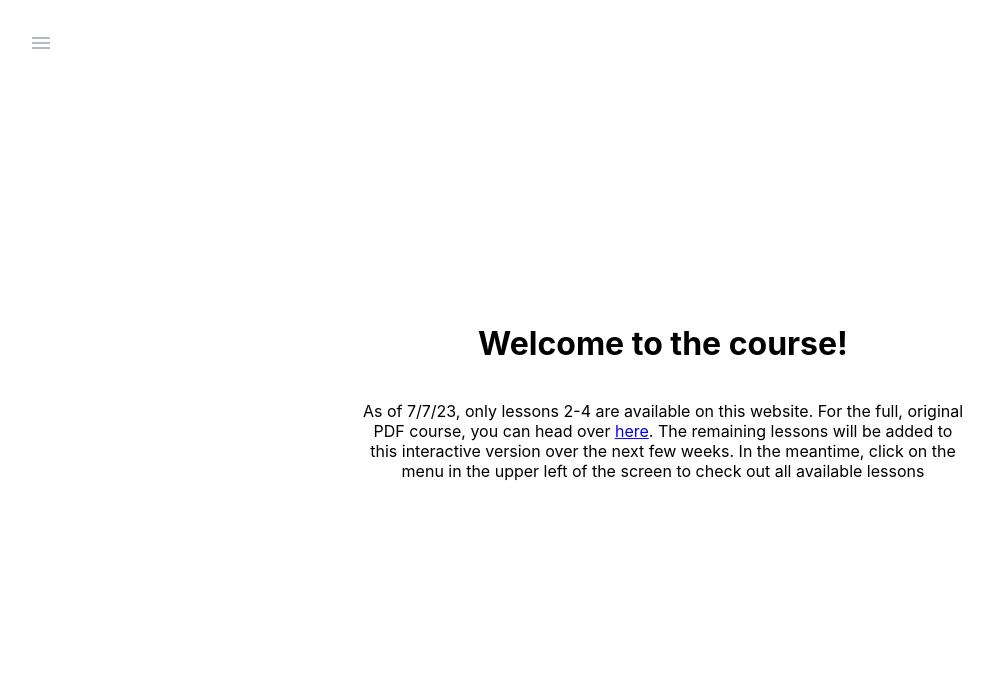
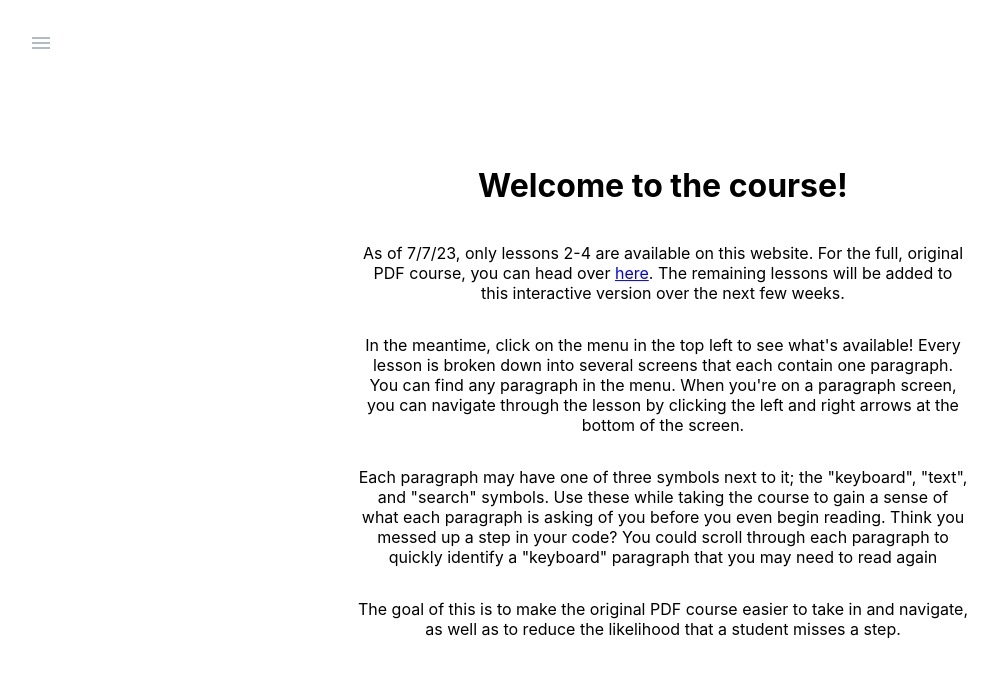
Before and after one commit to milligansarah/interactive-romi-robot-course, a React (Create React App) app: page /#/ in a window 1280 px wide. Shown: the top 676 px of the page, without its empty margins (7-1005 px from the left). Built offline with nearby package versions, Linux system fonts and the light colour scheme.

Commit message:
Home screen text (wip)

```diff
--- a/src/Components/HomeComponent.tsx
+++ b/src/Components/HomeComponent.tsx
@@ -8,7 +8,10 @@ export default function HomeComponent() {
             <div id='home-component' style={{position: 'relative', width: '100%'}}>
                 <div id='text-container'>
                     <h1>Welcome to the course!</h1>
-                    <p>As of 7/7/23, only lessons 2-4 are available on this website. For the full, original PDF course, you can head over <a href='https://github.com/czbeatty/FRC-Romi-Programming-Course' target='_blank'>here</a>. The remaining lessons will be added to this interactive version over the next few weeks. In the meantime, click on the menu in the upper left of the screen to check out all available lessons</p>
+                    <p>As of 7/7/23, only lessons 2-4 are available on this website. For the full, original PDF course, you can head over <a href='https://github.com/czbeatty/FRC-Romi-Programming-Course' target='_blank'>here</a>. The remaining lessons will be added to this interactive version over the next few weeks.</p>
+                    <p>In the meantime, click on the menu in the top left to see what's available! Every lesson is broken down into several screens that each contain one paragraph. You can find any paragraph in the menu. When you're on a paragraph screen, you can navigate through the lesson by clicking the left and right arrows at the bottom of the screen.</p>
+                    <p>Each paragraph may have one of three symbols next to it; the "keyboard", "text", and "search" symbols. Use these while taking the course to gain a sense of what each paragraph is asking of you before you even begin reading. Think you messed up a step in your code? You could scroll through each paragraph to quickly identify a "keyboard" paragraph that you may need to read again</p>
+                    <p>The goal of this is to make the original PDF course easier to take in and navigate, as well as to reduce the likelihood that a student misses a step.</p>
                 </div>
             </div>
         </div>
```
